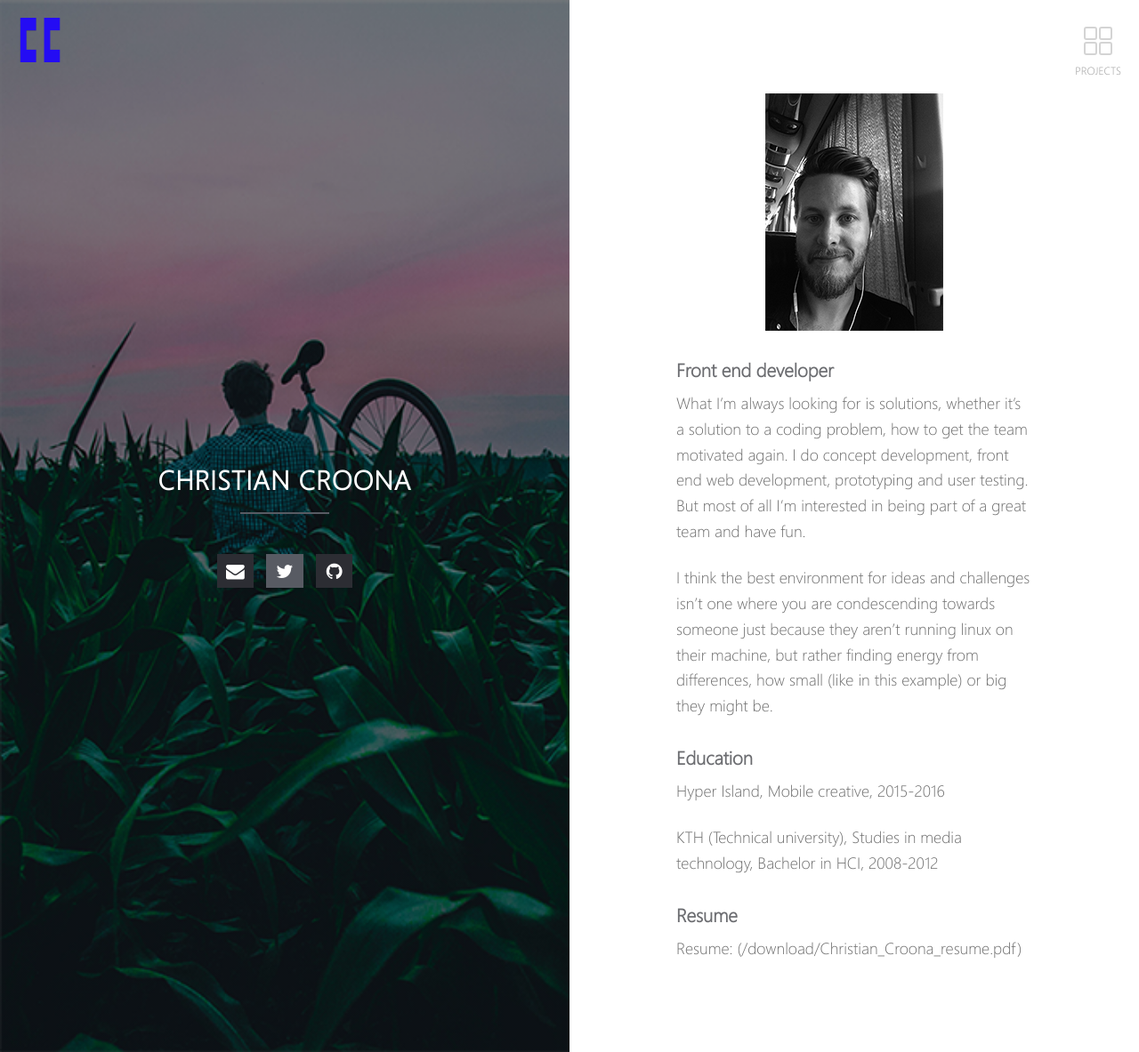
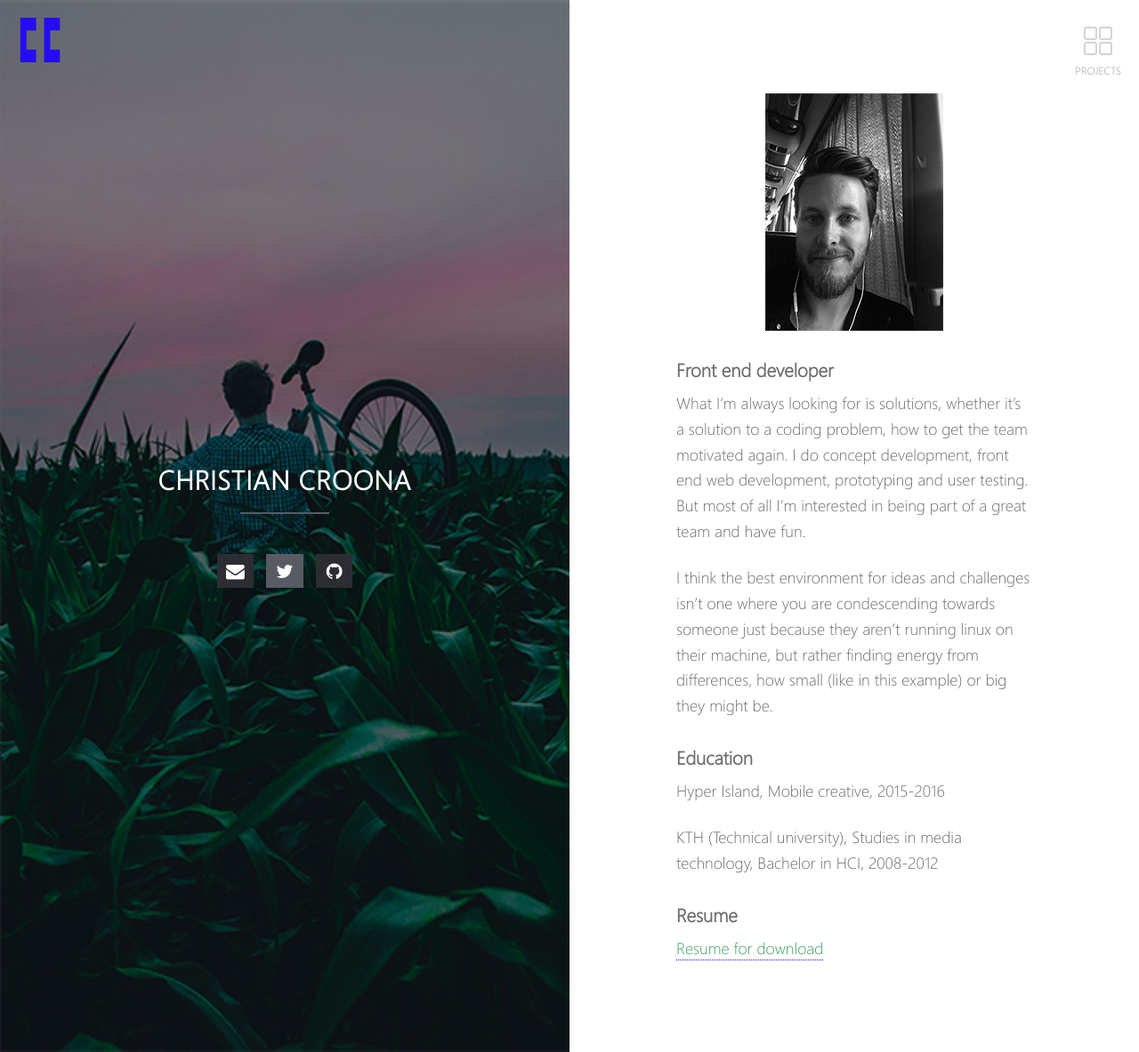
Before and after one commit to cc-lemon/cc-lemon.github.io-, a Jekyll site: the page built from index.md, in a window 1280 px wide. Shown: the whole page at 89% size. Built offline with Jekyll 4.4.1, drawn with Linux system fonts in a browser that asks for light colours.

Commit message:
New try file download

```diff
--- a/index.md
+++ b/index.md
@@ -21,4 +21,4 @@ KTH (Technical university), Studies in media technology, Bachelor in HCI, 2008-2
 
 ### Resume
 
-Resume: (/download/Christian_Croona_resume.pdf)
+[Resume for download]({{ site.url }}/download/Christian_Croona_resume.pdf)
```
